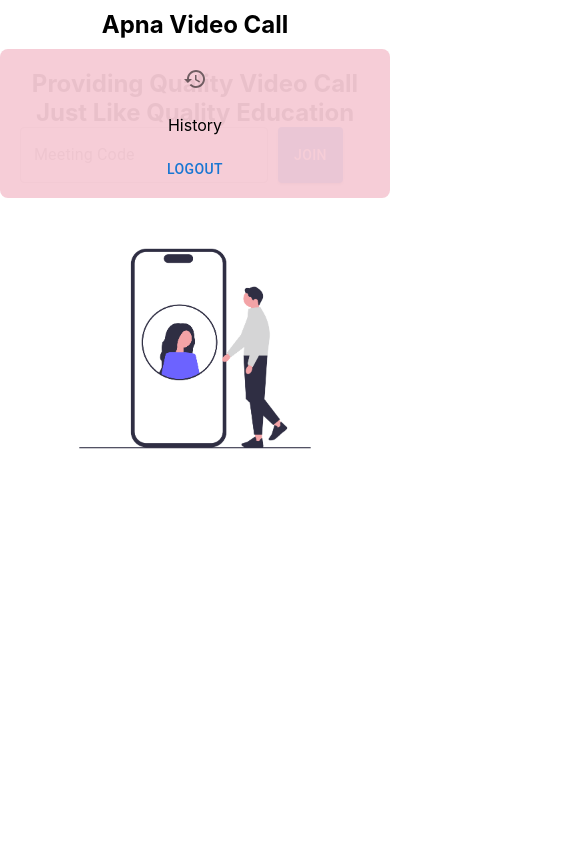
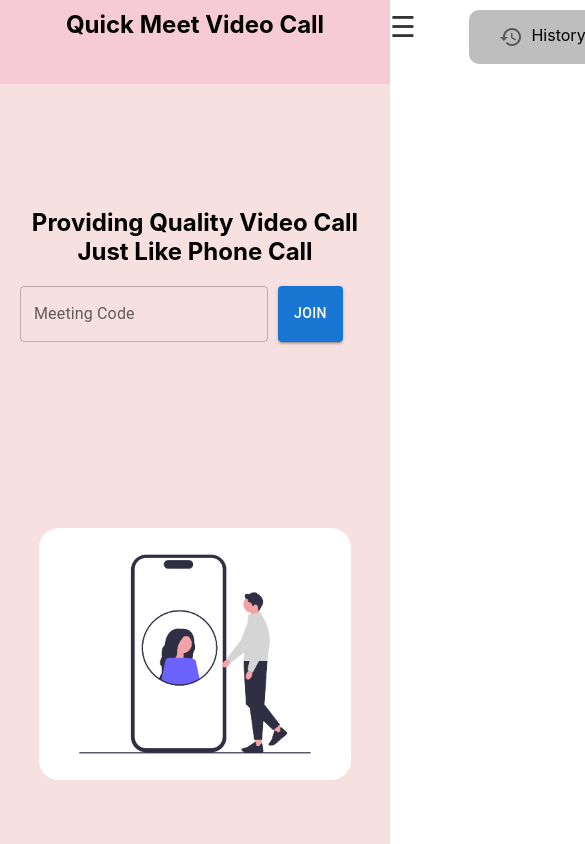
Before and after one commit to Seju-Amit/QuickMeet, a React (Create React App) app in the folder frontend/: page /home in a window 390 px wide. Shown: the top 844 px of the page, 585 px wide, since content can reach past the window. Built offline with nearby package versions, Linux system fonts and the light colour scheme; sample sign-in values are in the browser's storage.

Commit message:
update
update about responsive

```diff
--- a/frontend/src/pages/home.jsx
+++ b/frontend/src/pages/home.jsx
@@ -7,60 +7,61 @@ import RestoreIcon from '@mui/icons-material/Restore';
 import { AuthContext } from '../contexts/AuthContext';
 
 function HomeComponent() {
-
-
     let navigate = useNavigate();
     const [meetingCode, setMeetingCode] = useState("");
+    const [mobileMenuOpen, setMobileMenuOpen] = useState(false);
 
+    const { addToUserHistory } = useContext(AuthContext);
 
-    const {addToUserHistory} = useContext(AuthContext);
     let handleJoinVideoCall = async () => {
         await addToUserHistory(meetingCode)
         navigate(`/${meetingCode}`)
     }
 
+    const toggleMobileMenu = () => {
+        setMobileMenuOpen(!mobileMenuOpen);
+    };
+
     return (
         <>
-
-            <div className="navBar">
-
+            <div className="navBar" style={{backgroundColor:"#f6cbd5", height: "10vh"}}>
                 <div style={{ display: "flex", alignItems: "center" }}>
-
-                    <h2>Apna Video Call</h2>
+                    <h2>Quick Meet Video Call</h2>
                 </div>
 
-                <div style={{ display: "flex", alignItems: "center" }}>
-                    <IconButton onClick={
-                        () => {
+                <button className="mobileMenuButton" onClick={toggleMobileMenu}>
+                    {mobileMenuOpen ? '✕' : '☰'}
+                </button>
+
+                <div style={{ display: "flex", alignItems: "center" }} className={mobileMenuOpen ? 'open' : ''}>
+                    <div onClick={() => {
                             navigate("/history")
-                        }
-                    }>
-                        <RestoreIcon />
-                    </IconButton>
-                    <p>History</p>
+                            setMobileMenuOpen(false)
+                        }}
+                        style={{cursor:"pointer", backgroundColor:"#bebebe", padding:"7px 22px",borderRadius:"10px"}}>
+                        <IconButton>
+                            <RestoreIcon />
+                        </IconButton>
+                        History
+                    </div>&nbsp;&nbsp;&nbsp;&nbsp;&nbsp;
 
                     <Button onClick={() => {
                         localStorage.removeItem("token")
                         navigate("/auth")
                     }}>
-                        Logout
+                        <div role='button' style={{color: "white", backgroundColor:"red",padding:"8px 25px", borderRadius:"10px"}}>Logout</div>
                     </Button>
                 </div>
-
-
             </div>
 
-
-            <div className="meetContainer">
+            <div className="meetContainer" style={{backgroundColor:"#f7e0e0", width:"100%", height:"90vh"}}>
                 <div className="leftPanel">
                     <div>
-                        <h2>Providing Quality Video Call Just Like Quality Education</h2>
+                        <h2>Providing Quality Video Call Just Like Phone Call</h2><br />
 
-                        <div style={{ display: 'flex', gap: "10px" }}>
-
+                        <div style={{ display: 'flex', gap: "10px", flexWrap: "wrap" }}>
                             <TextField onChange={e => setMeetingCode(e.target.value)} id="outlined-basic" label="Meeting Code" variant="outlined" />
                             <Button onClick={handleJoinVideoCall} variant='contained'>Join</Button>
-
                         </div>
                     </div>
                 </div>
@@ -72,5 +73,4 @@ function HomeComponent() {
     )
 }
 
-
 export default withAuth(HomeComponent)
```
